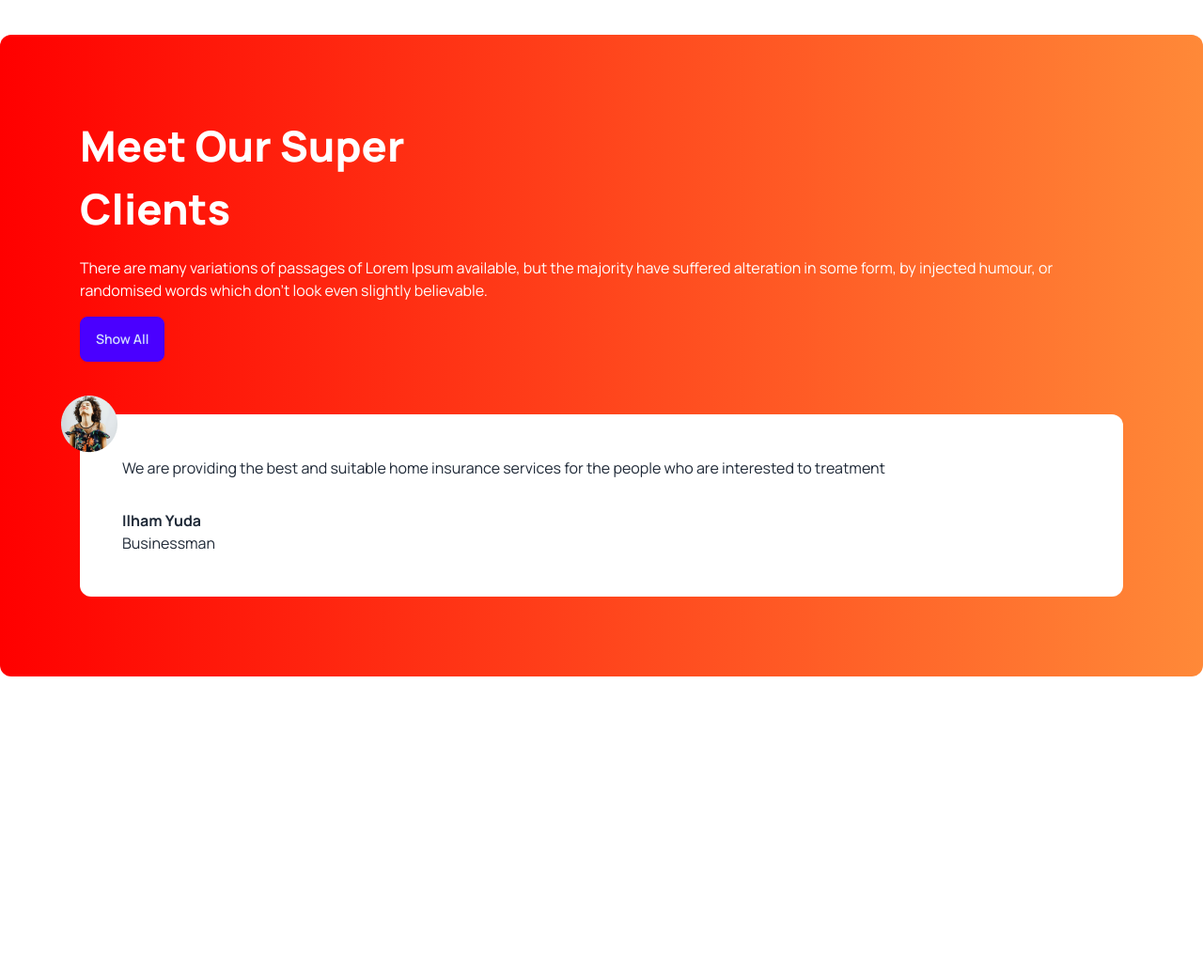
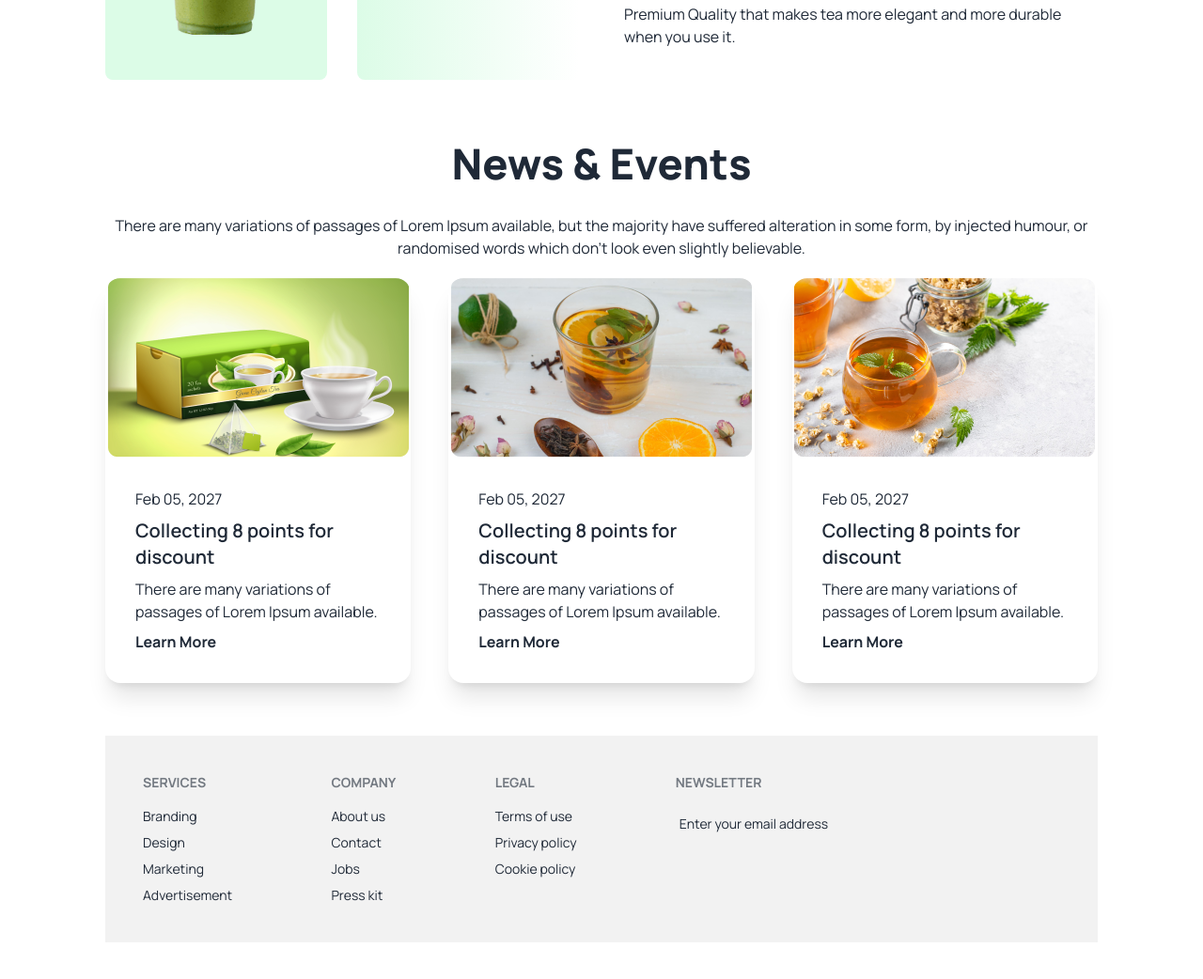
Before and after one commit to RAKIB90cm/tea-house, a plain HTML site: page index.html in a window 1280 px wide. Shown: the part 1626-2668 px from the top of the page at 94% size. Before the commit the page ends 2402 px from the top, so only its background shows below. Drawn offline with nearby package versions, Linux system fonts and the light colour scheme.

Commit message:
update 1

```diff
--- a/index.html
+++ b/index.html
@@ -46,11 +46,11 @@
 
 </head>
 
-<body class="font-manrope">
+<body class="font-manrope p-4 lg:p-28">
     <!--header section-->
     <header>
-        <div class="hero">
-            <div class="hero-content flex-col lg:flex-row">
+        <div class="">
+            <div class="flex justify-between flex-col lg:flex-row">
                 <div>
                     <h1 class="text-4xl md:text-7xl font-extrabold">It's good <br>
                         tea time at The bhr
@@ -149,28 +149,150 @@
         </section>
 
         <!--review sectioon-->
-        <section class="mt-9 mb-9 lg:mb-14 lg:mt-14 bg-gradient-to-r from-[#F00] to-[#FF8938] p-4 lg:p-[85px] rounded-xl">
-            <div class="flex gap-14 flex-col lg:flex-cols-2">
-                <div class="space-y-4 text-white">
-                    <h3 class="text-[45px] font-extrabold">Meet Our Super <br> Clients</h3>
-                    <p>There are many variations of passages of Lorem Ipsum available, but the majority have suffered
-                        alteration in some form, by injected humour, or randomised words which don't look even slightly
-                        believable.</p>
-                    <button class="btn btn-primary">Show All</button>
+        <section class="mt-9 mb-9 lg:mb-14 lg:mt-14 bg-gradient-to-r from-[#F00] to-[#FF8938] lg:p-[85px] rounded-xl hidden">
+            <div class="flex flex-col md:flex-row justify-between">
+                <div class=" text-white flex justify-center items-center w-1/2 ">
+                    <div class="space-y-4">
+                        <h3 class="text-[45px] font-extrabold">Meet Our Super <br> Clients</h3>
+                        <p class="w-48">There are many variations of passages of Lorem Ipsum available, but the majority
+                            have suffered
+                            alteration in some form, by injected humour, or randomised words which don't look even
+                            slightly
+                            believable.</p>
+                        <button class="btn btn-primary">Show All</button>
+                    </div>
                 </div>
-                <div class="bg-white rounded-xl p-[45px] relative">
-                    <img class="absolute -top-5 -left-5" src="./images/client.png" alt="">
-                    <p>We are providing the best and suitable home insurance services for the people who are interested to treatment</p>
-                    <h5 class="font-bold mt-8">Ilham Yuda</h5>
-                    <p>Businessman</p>
+
+                <!--revw container-->
+
+
+                <div class="relative">
+                    <!--next review-->
+                    <div class="bg-white rounded-xl p-[45px] relative opacity-40 mb-14 z-10">
+                        <img class="absolute -top-5 -left-5 border-4 bg-white rounded-full"
+                            src="./images/client.png" alt="">
+                        <p>We are providing the best and suitable home insurance services for the people who are
+                            interested to treatment</p>
+                        <h5 class="font-bold mt-8">Ilham Yuda</h5>
+                        <p>Businessman</p>
+                        <div class="flex justify-end">
+                            <img src="./images/circles.png" alt="">
+                        </div>
+                    </div>
+
+                    <!--current review-->
+                    <div class="bg-white rounded-xl p-[45px] absolute -left-44 top-40 w-auto lg:w-[600px] z-40">
+                        <img class="absolute -top-5 -left-5 border-4 bg-white rounded-full"
+                            src="./images/client.png" alt="">
+                        <p>We are providing the best and suitable home insurance services for the people who are
+                            interested to treatment</p>
+                        <h5 class="font-bold mt-8">Ilham Yuda</h5>
+                        <p>Businessman</p>
+                        <div class="flex justify-end">
+                            <img src="./images/circles.png" alt="">
+                        </div>
+                    </div>
+
+                    <!--privius review-->
+                    <div class="bg-white rounded-xl p-[45px] relative opacity-40 z-10">
+                        <img class="absolute -top-5 -left-5 border-4 bg-white rounded-full"
+                            src="./images/client.png" alt="">
+                        <p>We are providing the best and suitable home insurance services for the people who are
+                            interested to treatment</p>
+                        <h5 class="font-bold mt-8">Ilham Yuda</h5>
+                        <p>Businessman</p>
+                        <div class="flex justify-end">
+                            <img src="./images/circles.png" alt="">
+                        </div>
+                    </div>
+            </div>
+
+
+            </div>
+        </section>
+
+        <!--Event section-->
+        <section class="mt-9 mb-9 lg:mb-14 lg:mt-14">
+
+            <h3 class="text-[45px] font-extrabold text-center">News & Events</h3>
+            <p class="text-center mb-5 mt-5">There are many variations of passages of Lorem Ipsum available, but the
+                majority
+                have
+                suffered alteration in some form, by injected humour, or randomised words which don't look even slightly
+                believable. </p>
+
+            <div class="grid grid-cols-1 md:grid-cols-2 lg:grid-cols-3 gap-10">
+                <!--first card-->
+                <div class="card bg-base-100 shadow-xl">
+                    <figure><img src="./images/news-1.png" alt="Shoes" /></figure>
+                    <div class="card-body">
+                        <p>Feb 05, 2027</p>
+                        <h2 class="card-title">Collecting 8 points for <br> discount</h2>
+                        <p>There are many variations of passages of Lorem Ipsum available.</p>
+                        <p class="font-bold">Learn More</p>
+                    </div>
+                </div>
+
+                <!--second card-->
+                <div class="card bg-base-100 shadow-xl">
+                    <figure><img src="./images/news-2.png" alt="Shoes" /></figure>
+                    <div class="card-body">
+                        <p>Feb 05, 2027</p>
+                        <h2 class="card-title">Collecting 8 points for <br> discount</h2>
+                        <p>There are many variations of passages of Lorem Ipsum available.</p>
+                        <p class="font-bold">Learn More</p>
+                    </div>
+                </div>
+
+                <!--thired card-->
+                <div class="card bg-base-100 shadow-xl">
+                    <figure><img src="./images/news-3.png" alt="Shoes" /></figure>
+                    <div class="card-body">
+                        <p>Feb 05, 2027</p>
+                        <h2 class="card-title">Collecting 8 points for <br> discount</h2>
+                        <p>There are many variations of passages of Lorem Ipsum available.</p>
+                        <p class="font-bold">Learn More</p>
+                    </div>
                 </div>
             </div>
+
         </section>
 
     </main>
     <!--footer section-->
-    <footer>
-
+    <footer class="footer p-10 bg-base-200 text-base-content">
+        <nav>
+            <header class="footer-title">Services</header>
+            <a class="link link-hover">Branding</a>
+            <a class="link link-hover">Design</a>
+            <a class="link link-hover">Marketing</a>
+            <a class="link link-hover">Advertisement</a>
+        </nav>
+        <nav>
+            <header class="footer-title">Company</header>
+            <a class="link link-hover">About us</a>
+            <a class="link link-hover">Contact</a>
+            <a class="link link-hover">Jobs</a>
+            <a class="link link-hover">Press kit</a>
+        </nav>
+        <nav>
+            <header class="footer-title">Legal</header>
+            <a class="link link-hover">Terms of use</a>
+            <a class="link link-hover">Privacy policy</a>
+            <a class="link link-hover">Cookie policy</a>
+        </nav>
+        <form>
+            <header class="footer-title">Newsletter</header>
+            <fieldset class="form-control md:w-80">
+                <label class="label">
+                    <span class="label-text">Enter your email address</span>
+                </label>
+                <!--<div class="join">
+                    <input type="text" placeholder="username@site.com" class="input input-bordered join-item" />
+                    <button class="btn btn-primary join-item">Subscribe</button>
+                </div>-->
+            </fieldset>
+        </form>
     </footer>
 </body>
 
```
